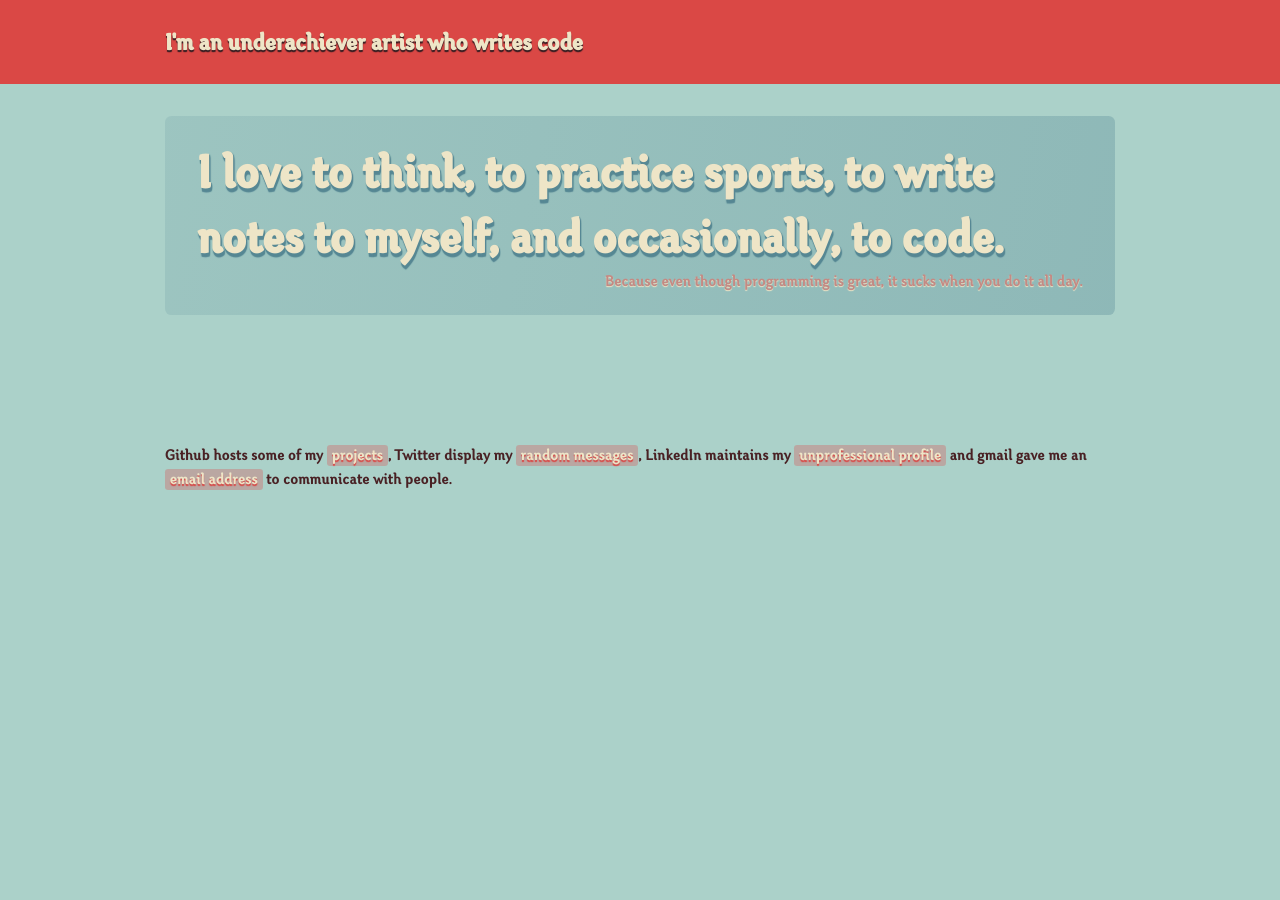
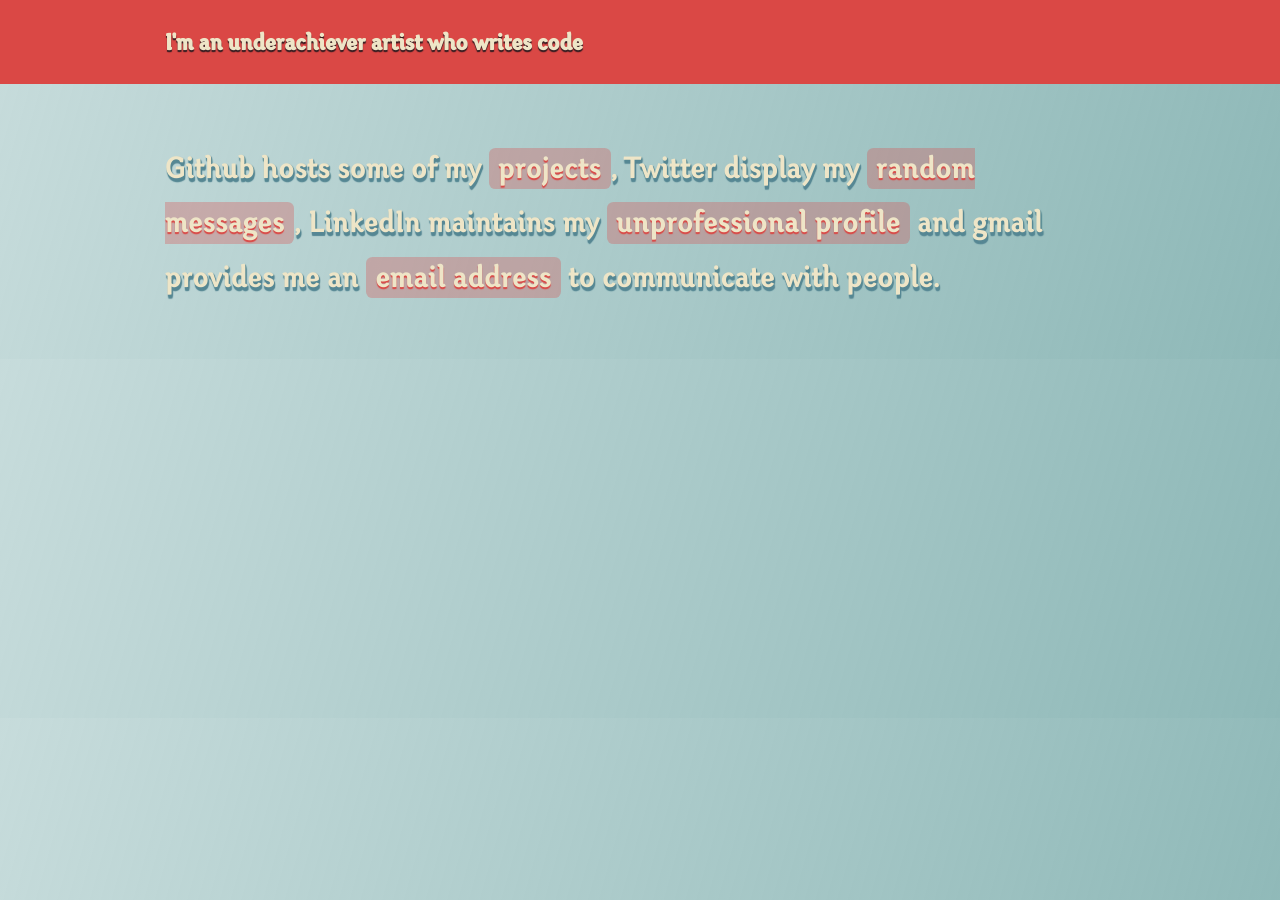
Before and after one commit to mapmarkus/mapmarkus.github.io, a Jekyll site: the page built from index.html, in a window 1280 px wide. Built offline with Jekyll 4.4.1, drawn with Linux system fonts in a browser that asks for light colours; Markdown is read by kramdown in place of the engine named in the settings.

Commit message:
Changed content of index page

```diff
--- a/_layouts/default.html
+++ b/_layouts/default.html
@@ -23,7 +23,6 @@
   <footer>
     <div class="container">
       <p>{{ page.footnote }}</p>
-      <p>Github hosts some of my <a href="http://github.com/yizzreel">projects</a>, Twitter display my <a href="http://twitter.com/yizzreel">random messages</a>, LinkedIn maintains my <a href='http://es.linkedin.com/in/yizzreel'>unprofessional profile</a> and gmail gave me an <em title="yizzreel /at/ gmail /dot/ com">email address</em> to communicate with people.</p>
     </div>
   </footer>
 
--- a/css/coolness.css
+++ b/css/coolness.css
@@ -12,7 +12,19 @@
 
 body{
   color: #492124;
-  background-color: #ABD1C9;
+  /*background-color: #ABD1C9;*/
+  background-image: -webkit-gradient(
+      linear,
+      left top,
+      right bottom,
+      color-stop(0, hsla(179, 23%, 64%, .5)),
+      color-stop(1, hsla(179, 23%, 64%, 1))
+  );
+  background-image: -moz-linear-gradient(
+      left top,
+      hsla(179, 23%, 64%, .5) 0%,
+      hsla(179, 23%, 64%, 1)  100%
+  );
 }
 
 em{
@@ -52,20 +64,6 @@
   line-height: 1.35;
   margin: 2em 0 2em;
   padding: 1.5em 2em;
-  background-image: -webkit-gradient(
-      linear,
-      left top,
-      right bottom,
-      color-stop(0, hsla(179, 23%, 64%, .5)),
-      color-stop(1, hsla(179, 23%, 64%, 1))
-  );
-  background-image: -moz-linear-gradient(
-      left top,
-      hsla(179, 23%, 64%, .5) 0%,
-      hsla(179, 23%, 64%, 1)  100%
-  );
-  -moz-border-radius: .4em;
-  border-radius: .4em;
   color: #EEE5C7;
   text-shadow: 1px 1px 1px #578894, 1px 2px 1px #578894, 1px 3px 1px #578894, 1px 4px 1px #578894;
 }
@@ -73,14 +71,8 @@
   font-size: 3em;
 }
 #intro p{
-  text-align: right;
-  color: #C38A84;
-  text-shadow: 0 1px 1px #EEE5C7;
-}
-#self{
   font-size: 2em;
-  padding: 1em 0;
-  margin: .5em 0 1em;
+  line-height: 1.7;
 }
 article.contents{
   padding: 1em 0;
--- a/index.html
+++ b/index.html
@@ -8,12 +8,8 @@
   </div>
 </header>
 
-<div class="container">
-  <article id="intro">
-    <h2>I love to think, to practice sports, to write notes to myself, and occasionally, to code.</h2>
-    <p>Because even though programming is great, it sucks when you do it all day.</p>
-  </article>
-
-  <article id="self">
-  </article>
-</div>
+<article id="intro">
+  <div class="container">
+    <p>Github hosts some of my <a href="http://github.com/yizzreel">projects</a>, Twitter display my <a href="http://twitter.com/yizzreel">random messages</a>, LinkedIn maintains my <a href='http://es.linkedin.com/in/yizzreel'>unprofessional profile</a> and gmail provides me an <em title="yizzreel /at/ gmail /dot/ com">email address</em> to communicate with people.</p>
+  </div>
+</article>
--- a/js/script.js
+++ b/js/script.js
@@ -1,5 +1,5 @@
 $(function(){
-  $("footer em").before( function() {
+  $("#intro em").before( function() {
     var email = $(this).attr('title').replace(" /at/ ", "@").replace(" /dot/ ", ".");
     return $("<a href='mailto:" + email + "'/>").text($(this).text());
   }).remove();
```
